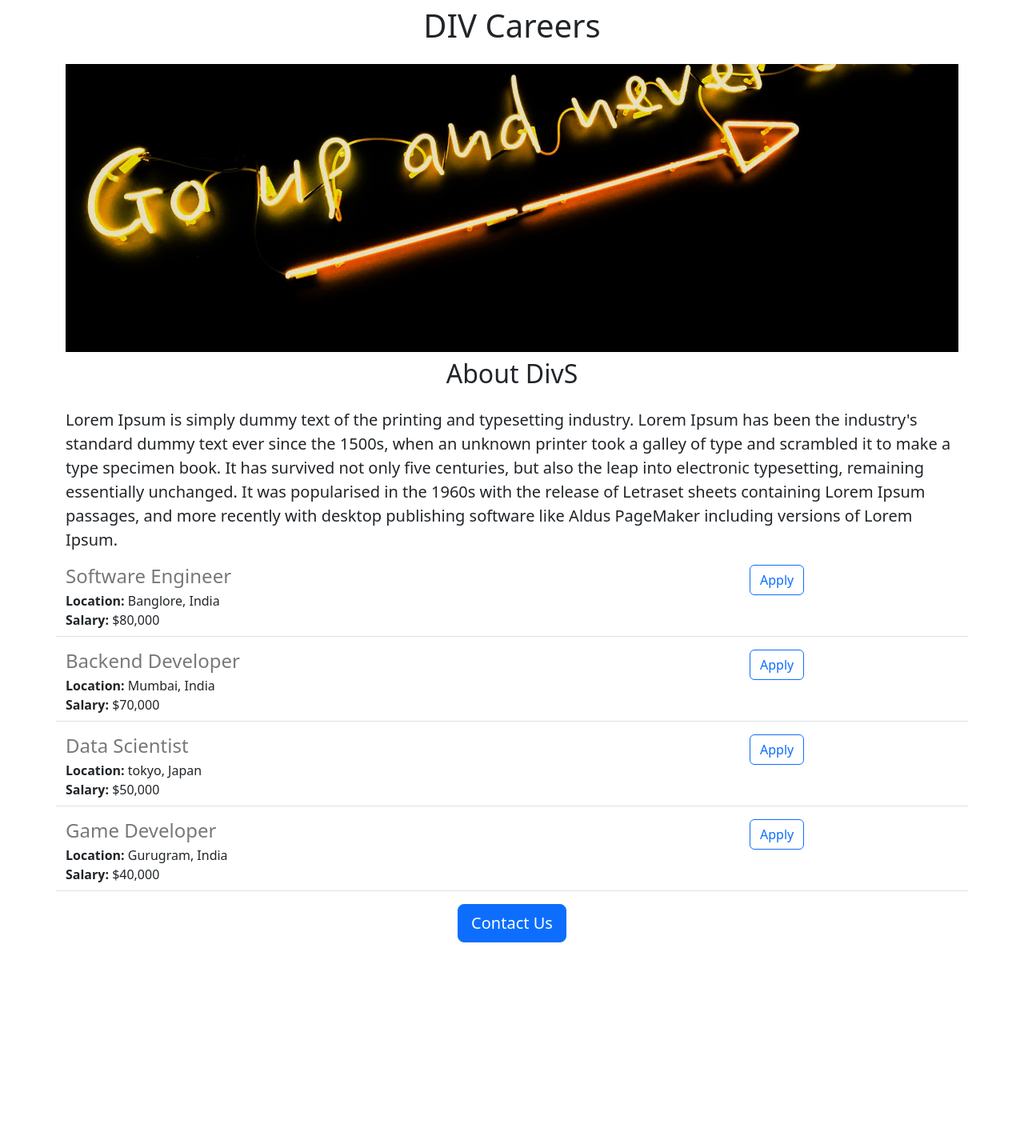
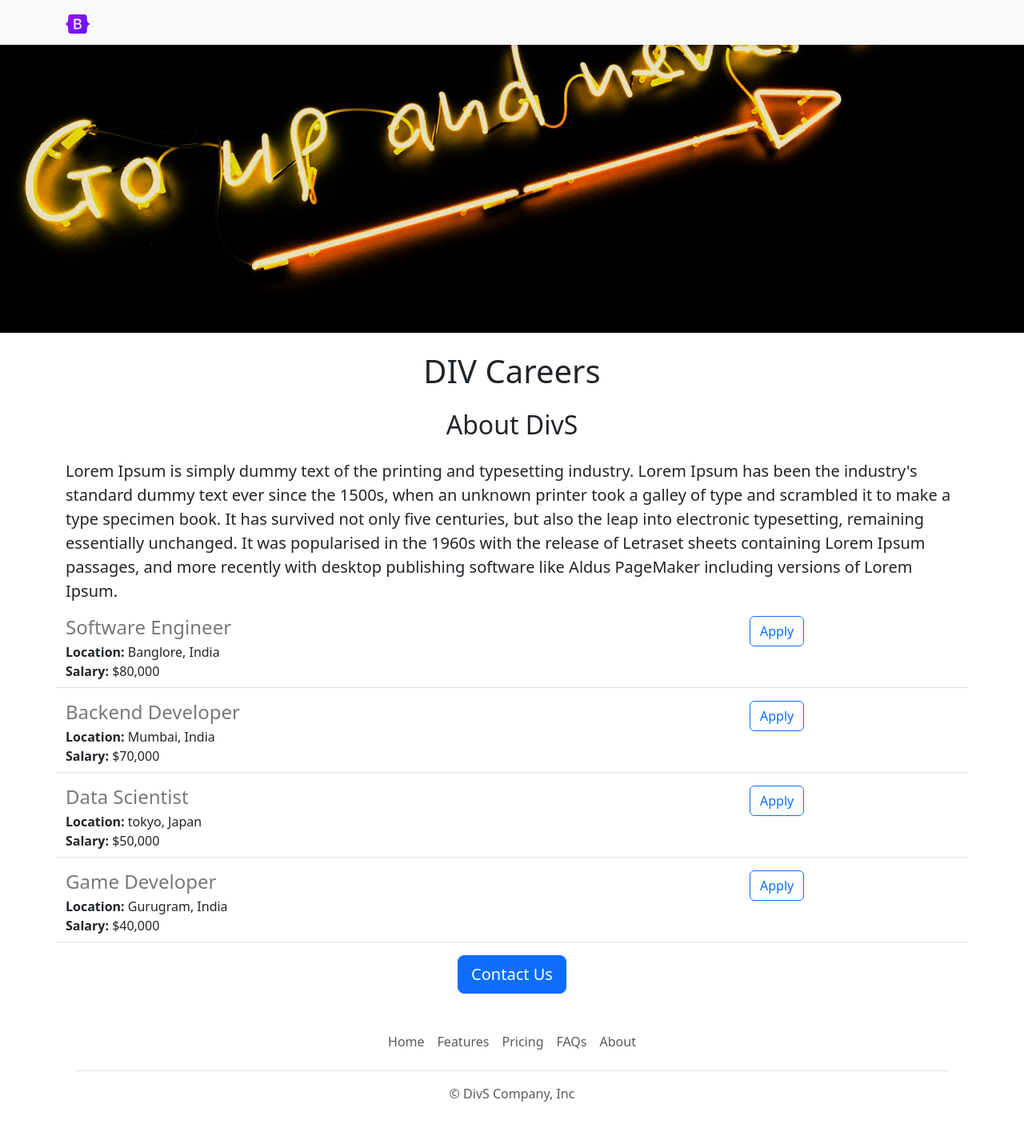
Before and after one commit to DivS13/divs-website, a Flask app: page / in a window 1280 px wide. Shown: the whole page at 80% size. Before the commit the page ends 1178 px from the top, so only its background shows below. Run offline with Flask 2, Linux system fonts and the light colour scheme.

Commit message:
header and footer

```diff
--- /dev/null
+++ b/templates/footer.html
@@ -0,0 +1,12 @@
+<div class="container">
+  <footer class="py-3 my-4">
+    <ul class="nav justify-content-center border-bottom pb-3 mb-3">
+      <li class="nav-item"><a href="#" class="nav-link px-2 text-muted">Home</a></li>
+      <li class="nav-item"><a href="#" class="nav-link px-2 text-muted">Features</a></li>
+      <li class="nav-item"><a href="#" class="nav-link px-2 text-muted">Pricing</a></li>
+      <li class="nav-item"><a href="#" class="nav-link px-2 text-muted">FAQs</a></li>
+      <li class="nav-item"><a href="#" class="nav-link px-2 text-muted">About</a></li>
+    </ul>
+    <p class="text-center text-muted">&copy; DivS Company, Inc</p>
+  </footer>
+</div>
--- a/templates/home.html
+++ b/templates/home.html
@@ -11,13 +11,15 @@
       height: 360px;
       width: 100%;
       object-fit: cover;
+      margin-bottom: 16px;
     }
   </style>
 </head>
 <body>
+  {% include 'nav.html' %}
+  <img class="img-fluid" id="banner" src="https://new-website.div5.repl.co/static/career.jpg">
   <div class="container">
     <h1 class="text-center mt-2 mb-4">{{ company_name }} Careers</h1>
-    <img class="img-fluid" id="banner" src="https://new-website.div5.repl.co/static/career.jpg">
     <h2 class="text-center mt-2 mb-4">About DivS</h2>
     <p class="lead">Lorem Ipsum is simply dummy text of the printing and typesetting industry. Lorem Ipsum has been the industry's standard dummy text ever since the 1500s, when an unknown printer took a galley of type and scrambled it to make a type specimen book. It has survived not only five centuries, but also the leap into electronic typesetting, remaining essentially unchanged. It was popularised in the 1960s with the release of Letraset sheets containing Lorem Ipsum passages, and more recently with desktop publishing software like Aldus PageMaker including versions of Lorem Ipsum.</p>
     <p>
@@ -28,6 +30,7 @@
     <div class="text-center">
       <button class="btn btn-primary btn-lg">Contact Us</button>
     </div>
+    {% include 'footer.html'%}
 </div>
 </body>
 </html>
--- a/templates/jobitem.html
+++ b/templates/jobitem.html
@@ -5,6 +5,6 @@
     <div><b>Salary: </b> {{ job['salary'] }}</div>
   </div>
   <div class="col-3">
-    <button type="button" class="btn btn-outline-primary">Apply</button>
+    <a href="mailto:hello@divs.ai?subject=application for {{ jobs[title]}}"type="button" class="btn btn-outline-primary">Apply</a>
   </div>
 </div>
--- /dev/null
+++ b/templates/nav.html
@@ -0,0 +1,8 @@
+<nav class="navbar bg-body-tertiary shadow-sm fixed-top bg-white">
+  <div class="container">
+    <a class="navbar-brand" href="#">
+      <img src="/static/logo.svg" alt="DivS" width="30" height="24">
+    </a>
+  </div>
+</nav>
+<div style="height: 56px"></div>
```
Also changed, not shown: static/logo.svg (added).
